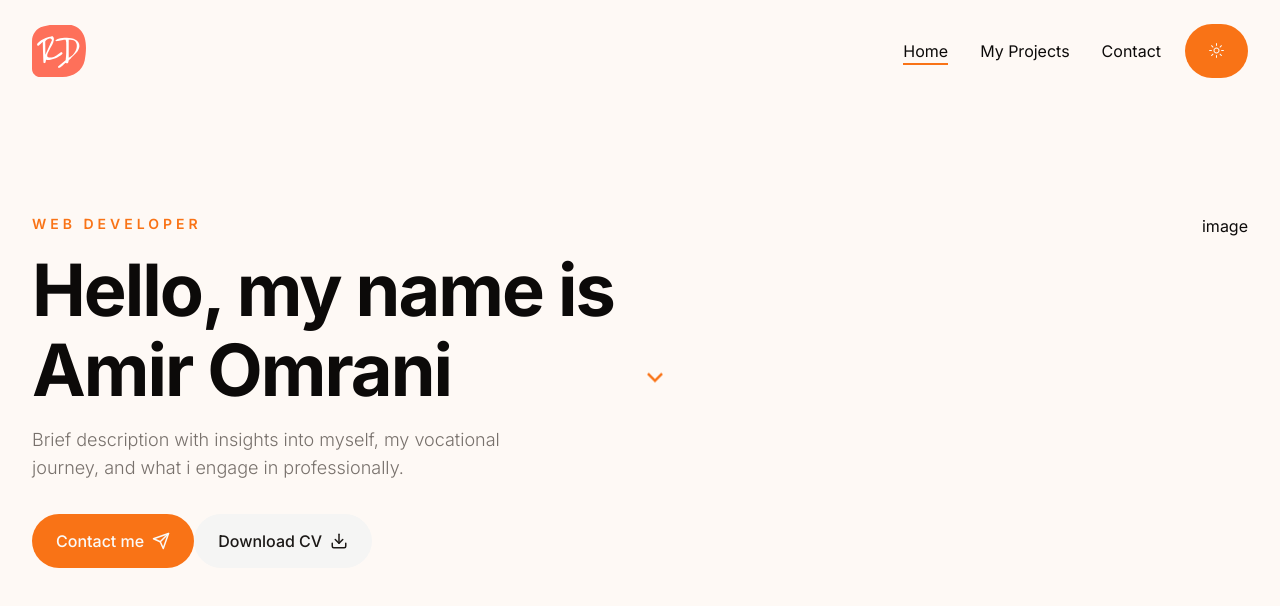
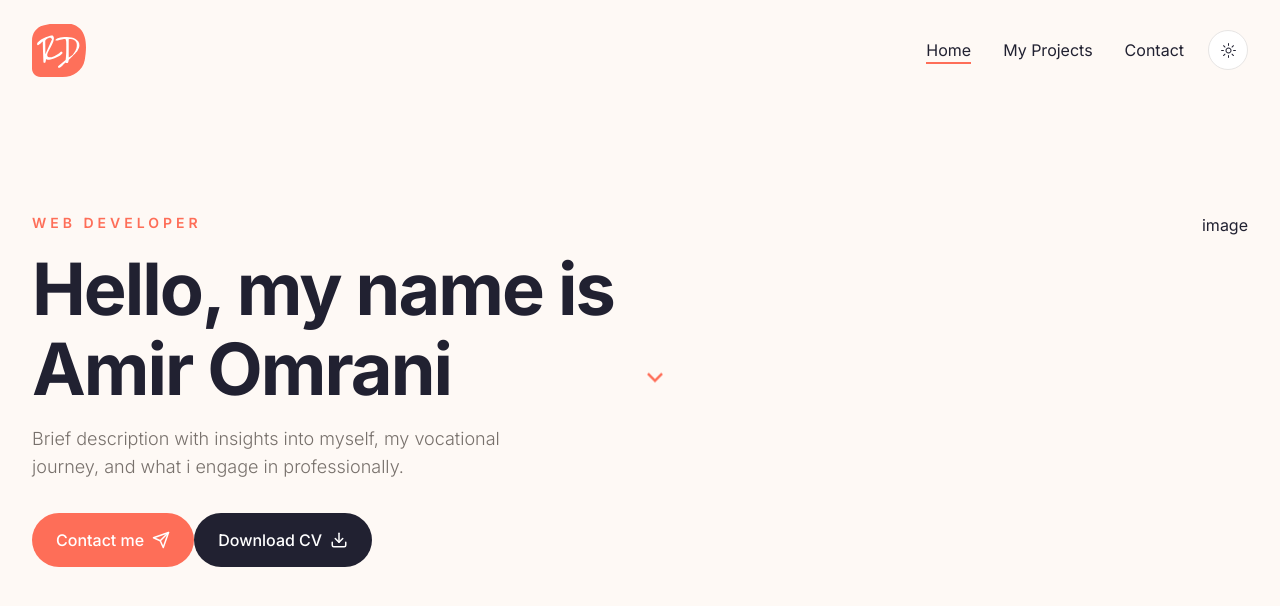
Before and after one commit to Amirshoeibiomrani/portfolio-in-2025, a Next.js app: page / in a window 1280 px wide. Shown: the top 606 px of the page. Built offline with nearby package versions, Linux system fonts and the light colour scheme.

Commit message:
Updated ThemeToggler

```diff
--- a/app/globals.css
+++ b/app/globals.css
@@ -7,15 +7,16 @@
 @layer base {
   :root {
     --background: 0 0% 100%;
-    --foreground: 20 14.3% 4.1%;
+    --foreground: 240 19% 16%;
     --card: 0 0% 100%;
-    --card-foreground: 20 14.3% 4.1%;
+    --card-foreground: 240 19% 16%;
     --popover: 0 0% 100%;
     --popover-foreground: 20 14.3% 4.1%;
-    --primary: 24.6 95% 53.1%;
-    --primary-foreground: 60 9.1% 97.8%;
-    --secondary: 60 4.8% 95.9%;
-    --secondary-foreground: 24 9.8% 10%;
+    --primary: 8 99% 67%;
+    --primary-foreground: 300 0% 100%;
+    --secondary: 240 19% 16%;
+    --secondary-foreground: 300 0% 100%;
+    --tertiary:27 82% 98%;
     --muted: 60 4.8% 95.9%;
     --muted-foreground: 25 5.3% 44.7%;
     --accent: 60 4.8% 95.9%;
--- a/components/ThemeToggler.jsx
+++ b/components/ThemeToggler.jsx
@@ -8,7 +8,7 @@
     const {theme, setTheme} = useTheme()
   return (
     <div>
-        <Button onClick={()=> setTheme(theme === "dark" ?  "light" : "dark")}>
+        <Button variant="outline" size="icon"  onClick={()=> setTheme(theme === "dark" ?  "light" : "dark")}>
             <SunIcon className='h-[1.2rem] w-1.2rem] rotate-0 scale-100 transition-all dark:-rotate-90 dark:scale-0' />
 
             <MoonIcon className='absolute h-[1.2rem] w-[1.2rem] rotate-90 scale-0 transition-all dark:rotate-0 dark:scale-100 '/>
```
